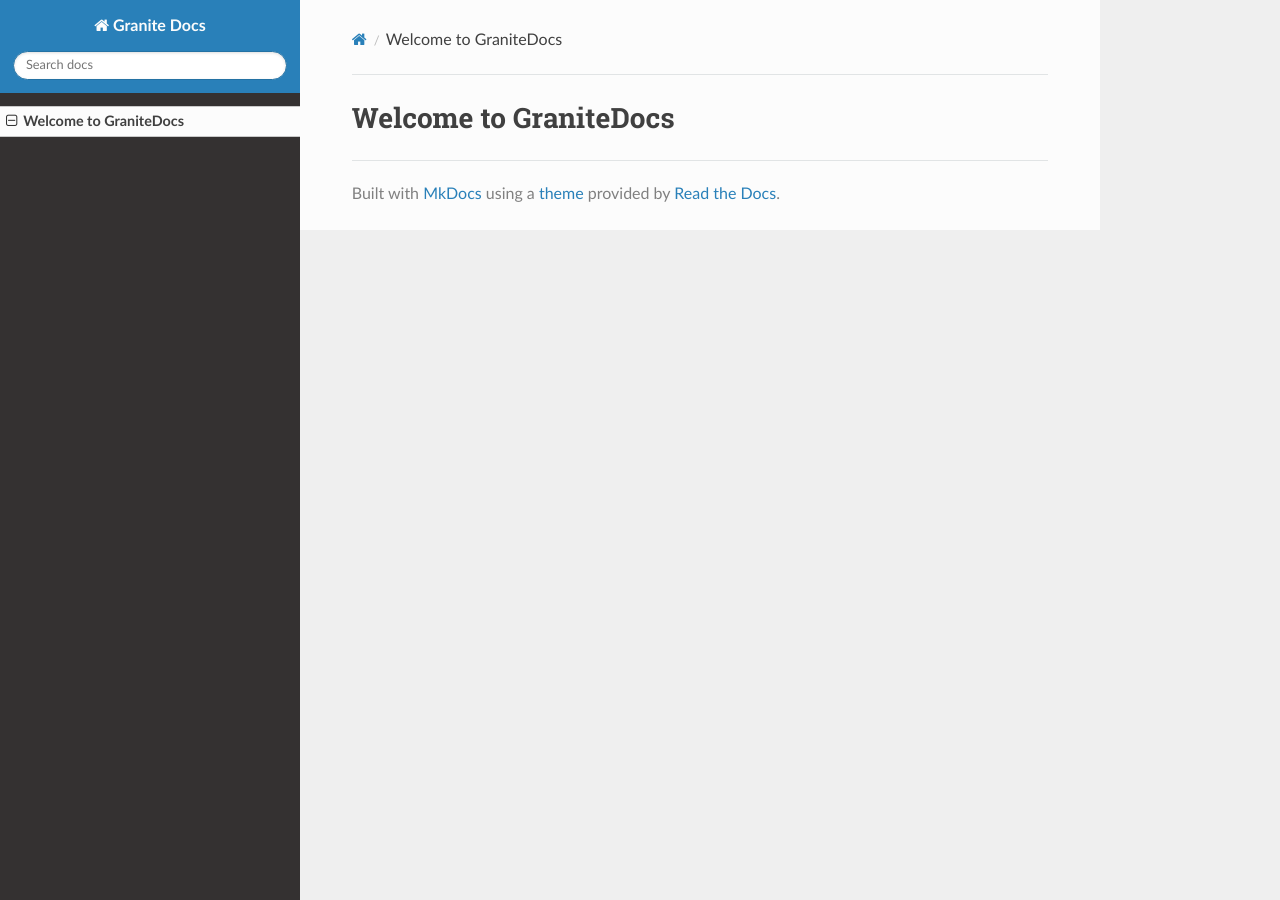
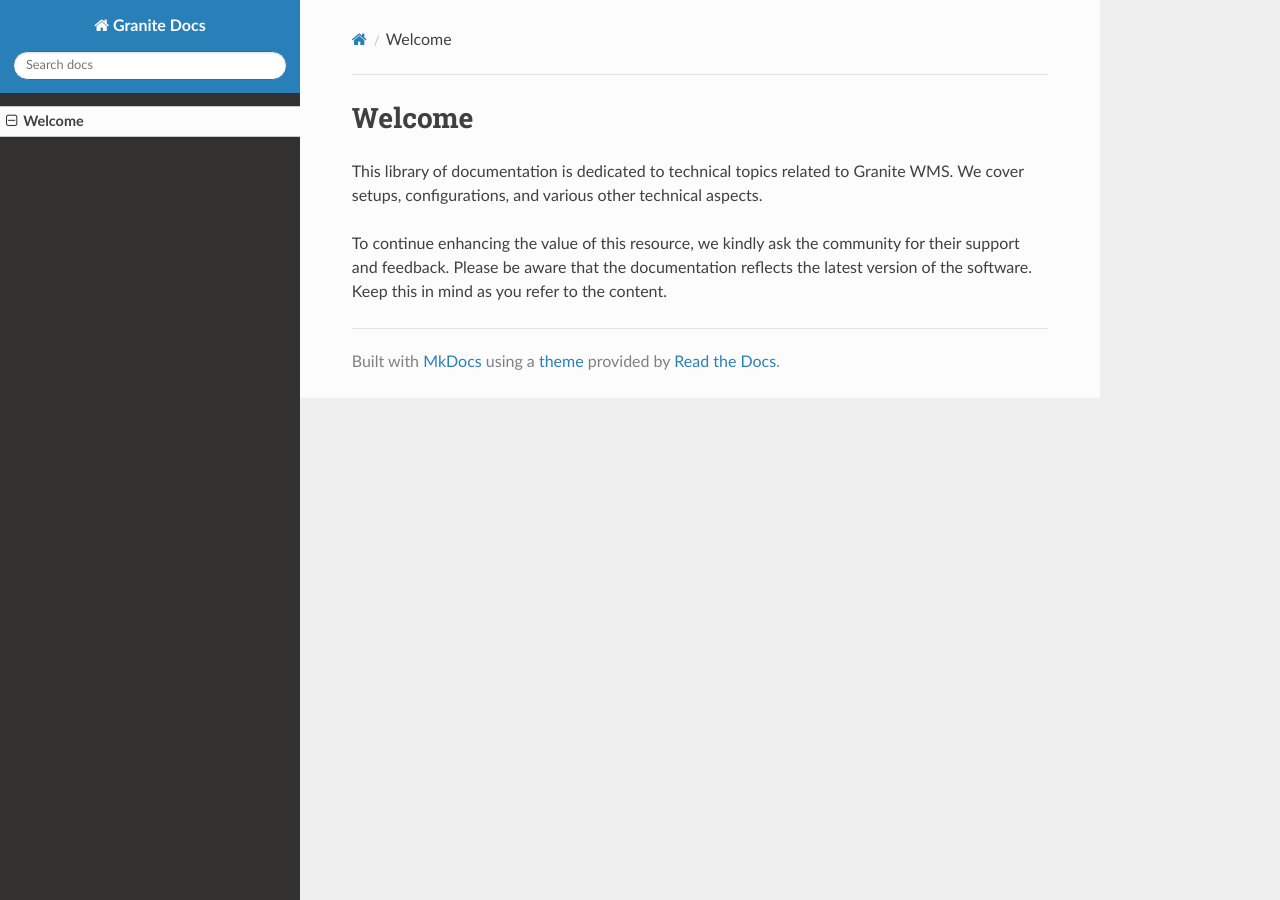
Before and after one commit to GraniteWMS/GraniteDocs, an MkDocs documentation site: the page built from docs/index.md, in a window 1280 px wide. Built offline with MkDocs 1.6.1, drawn with Linux system fonts in a browser that asks for light colours; nearby versions of some CDN libraries.

Commit message:
Update index.md

```diff
--- a/docs/index.md
+++ b/docs/index.md
@@ -1 +1,6 @@
-# Welcome to GraniteDocs
+# Welcome
+
+This library of documentation is dedicated to technical topics related to Granite WMS. We cover setups, configurations, and various other technical aspects.
+
+To continue enhancing the value of this resource, we kindly ask the community for their support and feedback.
+Please be aware that the documentation reflects the latest version of the software. Keep this in mind as you refer to the content.
```
